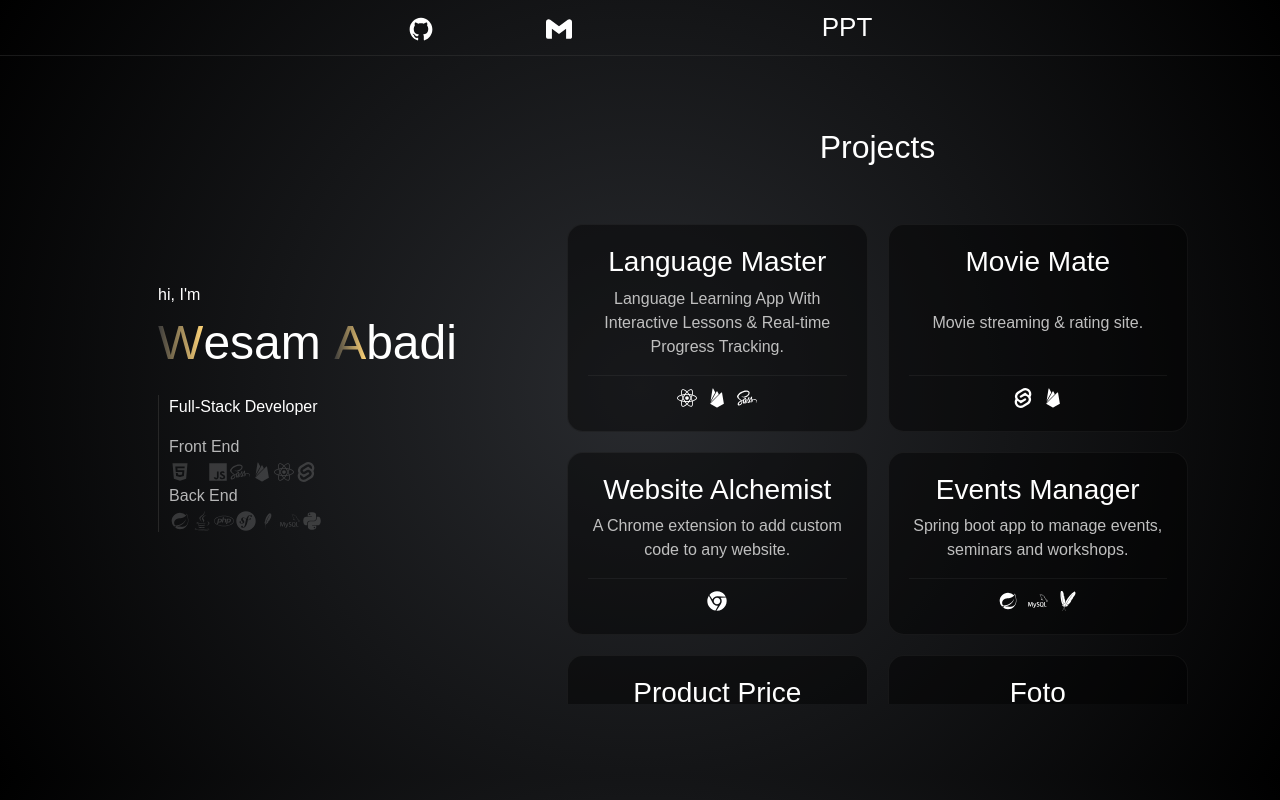
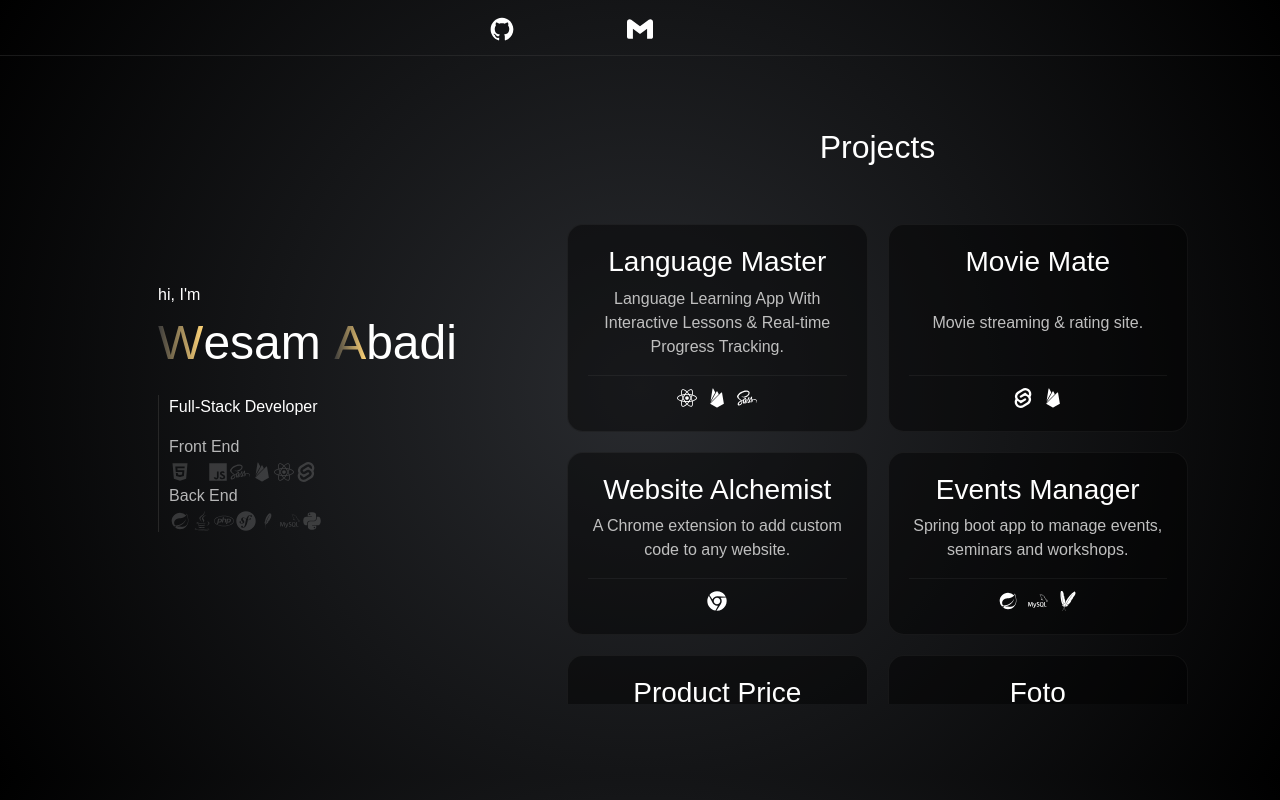
Before and after one commit to WesamAbadi/WesamAbadi.github.io, a React (Create React App) app: page / in a window 1280 px wide. Built offline with nearby package versions, Linux system fonts and the light colour scheme; some icons are missing; a web font is replaced by a local one.

Commit message:
add routing and cv file

```diff
--- a/package.json
+++ b/package.json
@@ -9,6 +9,7 @@
     "react": "^18.2.0",
     "react-dom": "^18.2.0",
     "react-icons": "^4.12.0",
+    "react-router-dom": "^6.21.3",
     "react-scripts": "5.0.1",
     "web-vitals": "^2.1.4"
   },
--- /dev/null
+++ b/src/components/CV.js
@@ -0,0 +1,13 @@
+import React, { useEffect } from "react";
+
+function CV() {
+  const fileUrl = process.env.PUBLIC_URL + "/CV.pdf";
+
+  useEffect(() => {
+    window.open(fileUrl);
+  }, []);
+
+  return <div>CV Downloaded</div>;
+}
+
+export default CV;
--- a/src/components/Header.js
+++ b/src/components/Header.js
@@ -5,7 +5,7 @@ import { FaLinkedinIn } from "react-icons/fa6";
 import "../styles/Header.scss";
 
 function Header() {
-  const fileUrl = process.env.PUBLIC_URL + "/ppt.pptx";
+  // const fileUrl = process.env.PUBLIC_URL + "/ppt.pptx";
   return (
     <div className="header">
       <a href="https://github.com/WesamAbadi">
@@ -23,11 +23,11 @@ function Header() {
           <FaLinkedinIn />
         </div>
       </a>
-      <div>
+      {/* <div>
         <a href={fileUrl} download>
           PPT
         </a>
-      </div>
+      </div> */}
     </div>
   );
 }
--- a/src/index.js
+++ b/src/index.js
@@ -1,16 +1,20 @@
-import React from 'react';
-import ReactDOM from 'react-dom/client';
-import App from './App';
-import reportWebVitals from './reportWebVitals';
+import React from "react";
+import { BrowserRouter as Router, Routes, Route } from "react-router-dom";
+import ReactDOM from "react-dom/client";
+import reportWebVitals from "./reportWebVitals";
+import App from "./App";
+import CV from "./components/CV";
 
-const root = ReactDOM.createRoot(document.getElementById('root'));
+const root = ReactDOM.createRoot(document.getElementById("root"));
 root.render(
   <React.StrictMode>
-    <App />
+    <Router>
+      <Routes>
+        <Route path="/cv" element={<CV />} />
+        <Route path="/" element={<App />} />
+      </Routes>
+    </Router>
   </React.StrictMode>
 );
 
-// If you want to start measuring performance in your app, pass a function
-// to log results (for example: reportWebVitals(console.log))
-// or send to an analytics endpoint. Learn more: https://bit.ly/CRA-vitals
 reportWebVitals();
```
Also changed, not shown: 2 other files (tests, documents, lock files or other folders).
